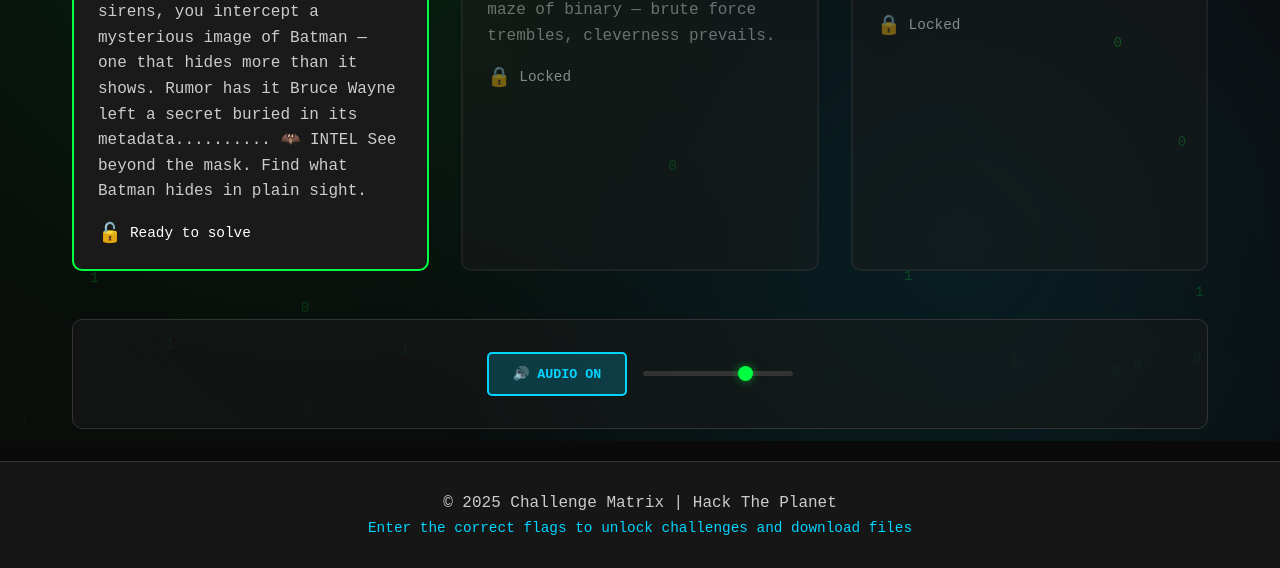
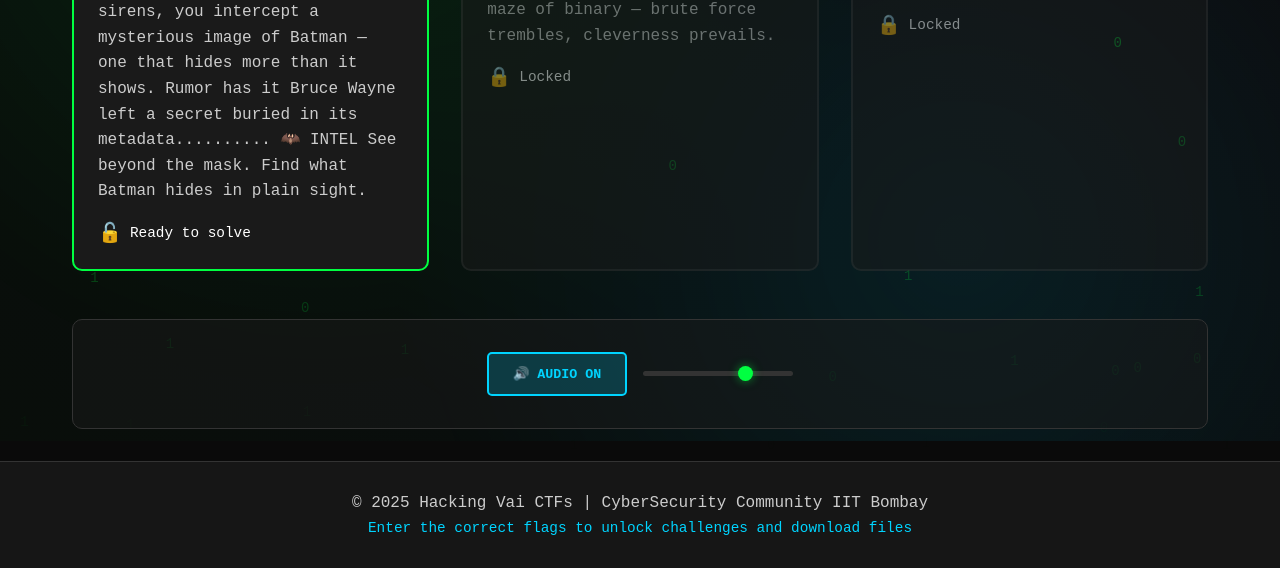
Before and after one commit to CSeCIITB/haxxorshere, a plain HTML site: page index.html in a window 1280 px wide. Shown: the part 359-927 px from the top of the page. Drawn offline with Linux system fonts and the light colour scheme.

Commit message:
Update index.html

```diff
--- a/index.html
+++ b/index.html
@@ -3,7 +3,7 @@
 <head>
     <meta charset="UTF-8">
     <meta name="viewport" content="width=device-width, initial-scale=1.0">
-    <title>Challenge Matrix - CTF Platform</title>
+    <title>Hacking Vai CTFs</title>
     <link rel="stylesheet" href="style.css">
 </head>
 <body>
@@ -64,7 +64,7 @@
     </div>
 
     <footer class="footer">
-        <p>&copy; 2025 Challenge Matrix | Hack The Planet</p>
+        <p>&copy; 2025 Hacking Vai CTFs | CyberSecurity Community IIT Bombay</p>
         <p class="instructions">Enter the correct flags to unlock challenges and download files</p>
     </footer>
 
```
